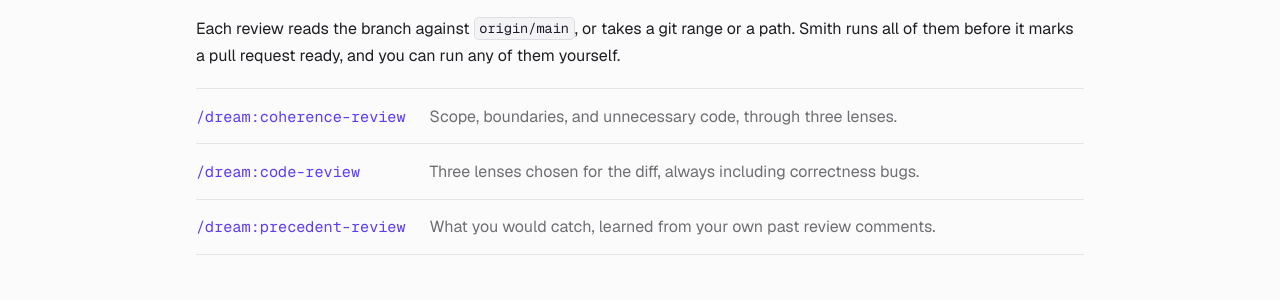
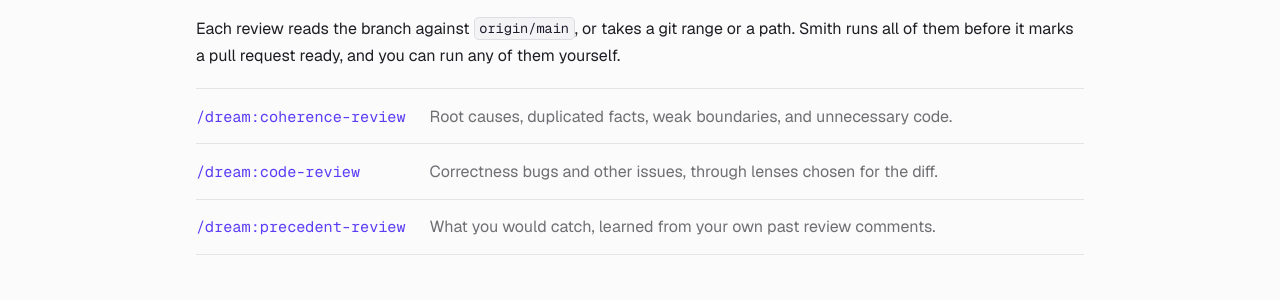
Before and after one commit to alimanfoo/dream, an MkDocs documentation site: the page built from docs/index.md, in a window 1280 px wide and 900 px high, scrolled down 2904 px. Shown: the part 154-454 px from the top of the window. Built offline with MkDocs 1.6.1 and Material for MkDocs 9.7.7, drawn with Linux system fonts in a browser that asks for light colours; comment, search, counter and statistics services are not loaded.

Commit message:
Describe review concerns without lens counts

```diff
--- a/docs/index.md
+++ b/docs/index.md
@@ -90,11 +90,11 @@ Each review reads the branch against `origin/main`, or takes a git range or a
 path. Smith runs all of them before it marks a pull request ready, and you can
 run any of them yourself.
 
-| Skill                     | What it looks for                                                    |
-| ------------------------- | -------------------------------------------------------------------- |
-| `/dream:coherence-review` | Scope, boundaries, and unnecessary code, through three lenses.       |
-| `/dream:code-review`      | Three lenses chosen for the diff, always including correctness bugs. |
-| `/dream:precedent-review` | What you would catch, learned from your own past review comments.    |
+| Skill                     | What it looks for                                                      |
+| ------------------------- | ---------------------------------------------------------------------- |
+| `/dream:coherence-review` | Root causes, duplicated facts, weak boundaries, and unnecessary code.  |
+| `/dream:code-review`      | Correctness bugs and other issues, through lenses chosen for the diff. |
+| `/dream:precedent-review` | What you would catch, learned from your own past review comments.      |
 
 ## Plan and write
 
```
